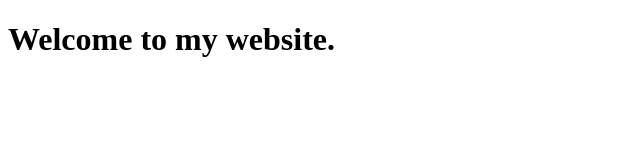
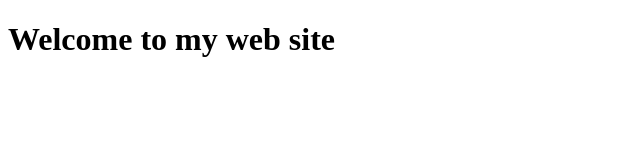
Before and after one commit to spoudel101/spoudel101.github.io, a plain HTML site: page index.html in a window 1280 px wide. Shown: the full height of the page, 0-640 px from the left. Drawn offline with Linux system fonts and the light colour scheme.

Commit message:
index.html

```diff
--- a/index.html
+++ b/index.html
@@ -7,6 +7,6 @@
 </head>
 
 <body>
-    <h1>Welcome to my website.</h1>
+    <h1>Welcome to my web site</h1>
 </body>
 </html>
```
